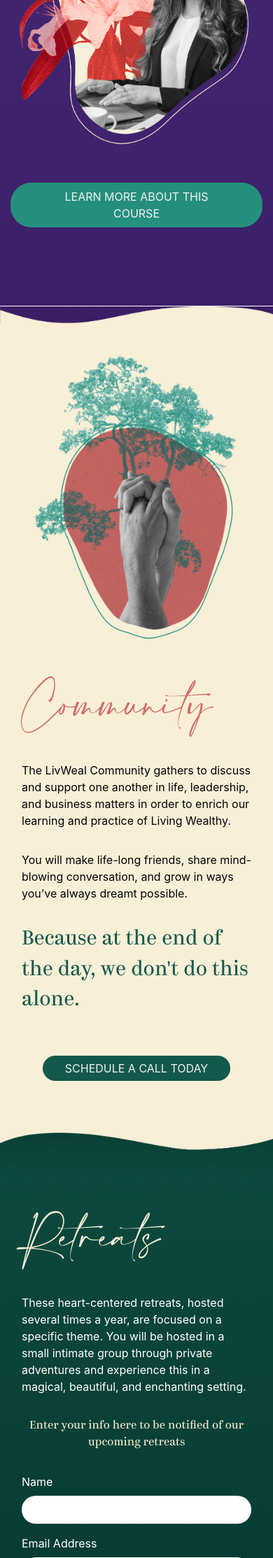
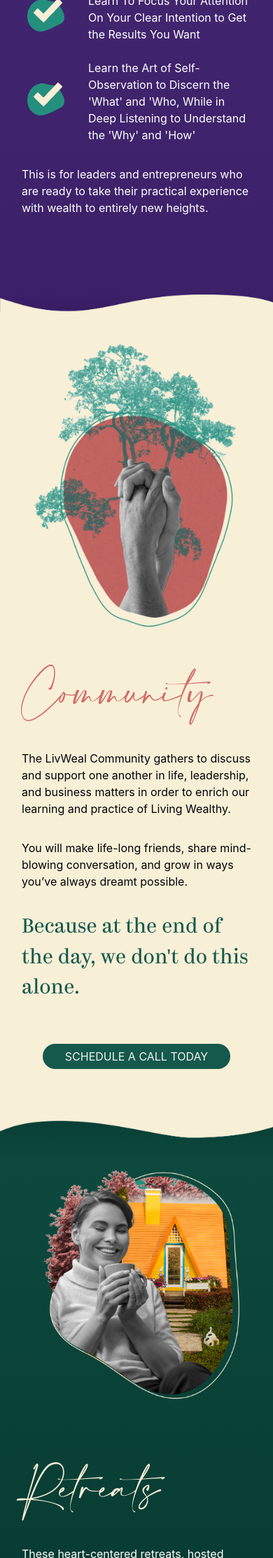
Before and after one commit to emjaygabriel/livweal-test-pages, a PHP site: page / in a window 390 px wide. Shown: the part 2040-4267 px from the top of the page at 70% size. Run offline with PHP 8.4, Linux system fonts and the light colour scheme.

Commit message:
responsive update

```diff
--- a/livweal-website/assets/sass/main.scss
+++ b/livweal-website/assets/sass/main.scss
@@ -6,8 +6,11 @@
     position: relative;
     .logo {
         display: inline-block;
-        margin-left: 1rem;
+        margin-left: 2rem;
         margin-top: 1rem;
+        img {
+            width: 222px;
+        }
     }
 
     nav {
@@ -19,7 +22,7 @@
             color: $light_color;
             border-radius: 30px;
             font-size: 1.2rem;
-            filter: drop-shadow(-1px 5px 3px #aaaaaa);
+            // filter: drop-shadow(-1px 5px 3px #aaaaaa);
         }
         .start-here:hover { text-decoration: none; }
         ul {
@@ -57,6 +60,9 @@
     z-index: 6;
     top: 1rem;
     left: 1rem;
+    img {
+        width: 130px;
+    }
   }
   h1 {
     position: fixed;
@@ -202,6 +208,9 @@
     .footer-logo {
         display: inline-block;
         margin-top: 1rem;
+        img {
+            width: 300px;
+        }
     }
     .footer-menu {
         margin: 0;
@@ -227,6 +236,10 @@
     padding: 1rem;
     .footer-logo {
         text-align: center;
+        margin-bottom: 2rem;
+        img {
+            width: 300px;
+        }
     }
     .social-media {
         text-align: center;
--- a/livweal-website/assets/sass/offerings.scss
+++ b/livweal-website/assets/sass/offerings.scss
@@ -227,13 +227,15 @@
                         display: block;
                         font-size: 1.2rem;
                         color: $light_color;
-                        line-height: 1.5;
+                        font-family: $font_kazimir;
+                        margin-bottom: 0;
+                        line-height: 2;
                     }
                     input[type=text] {
                         border: 0;
                         border-radius: 30px;
                         width: 100%;
-                        padding: 0.5rem;
+                        padding: 0.5rem 1rem;
                     }
                     &.last-field {
                         margin-bottom: 2rem;
@@ -263,6 +265,7 @@
     .offerings_courses_bottom {
         img {
             width: 100%;
+            vertical-align: top;
         }
     }
     .offerings_retreat_top {
@@ -356,6 +359,32 @@
 
             }
         }
+        .offerings_community {
+            .community-right-side {
+                padding-left: 4rem;
+                padding-right: 4rem;
+                padding-bottom: 5rem;
+                padding-top: 5rem;
+                h2 {
+                    font-size: $md_heading;
+                    margin-top: 4rem;
+                }
+                h3 {
+                    font-size: $md_subheading;
+                }
+                p {
+                    font-size: $md_paragraph_heading;
+                }
+                .standard-button {
+                    font-size: $md_button_size;
+                    padding-left: 2rem;
+                    padding-right: 2rem;
+                }
+            }
+            .community-left-side {
+                padding: 2rem 2rem;
+            }
+        }
         .offerings_retreat {
             padding-bottom: 10rem;
             .retreat-left-side {
@@ -423,6 +452,7 @@
             }
         }
         .offerings_courses {
+
             .courses-left-side {
                 padding-left: 2rem;
                 ul {
@@ -501,11 +531,40 @@
 @media screen and (max-width: 991px) {
     #body_section {
         .offerings_courses {
+            .row {
+                display: flex;
+				flex-direction: column-reverse;
+            }
             .courses-left-side {
                 ul {
                     height: 580px;
                     transform: scale(0.9);
                     transform-origin: left top;
+                }
+                p:first-child {
+                    margin-bottom: 2rem;
+                }
+                p:last-child {
+                    margin-bottom: 0;
+                }
+            }
+            .courses-right-side {
+                margin-bottom: 7rem;
+            }
+        }
+        .offerings_retreat {
+            padding-bottom: 10rem;
+            .row {
+                display: flex;
+				flex-direction: column-reverse;
+                .retreat-right-side {
+                    margin-bottom: 5rem;
+                }
+            }
+            .standard-form {
+                .row {
+                    display: block;
+                    flex-direction: column;
                 }
             }
         }
@@ -538,7 +597,11 @@
             }
         }
         .offerings_courses {
+            .row {
+                display: flex;
+				flex-direction: column-reverse;
                 .courses-right-side {
+                    margin-bottom: 2rem;
                     .standard-button {
                         font-size: $xs_button_size;
                     }
@@ -587,10 +650,12 @@
 
                 }
             }
+        }
         .offerings_community {
             .community-right-side {
                 padding-left: 1rem;
                 padding-right: 1rem;
+                padding-top: 0;
                 h2 {
                     font-size: $xs_heading;
                     margin-top: 2rem;
@@ -613,6 +678,9 @@
         }
         .offerings_retreat {
             padding-bottom: 10rem;
+            .row {
+                display: flex;
+				flex-direction: column-reverse;
                 .retreat-left-side {
                     padding-left: 1rem;
                     padding-right: 1rem;
@@ -632,6 +700,7 @@
                             label {
                                 font-size: $xs_paragraph;
                                 display:block;
+                                margin-bottom: 0.250rem;
                             }
                             input[type=text] {
                                 width: 100%;
@@ -650,8 +719,10 @@
                 }
                 .retreat-right-side {
                     padding: 0 2rem;
+                    margin-bottom: 2rem;
                     img { width: 100%; }
                 }
             }
         }
     }
+}
--- a/livweal-website/index.html
+++ b/livweal-website/index.html
@@ -27,15 +27,15 @@
                 <li><a href="#">Contact</a></li>
             </ul>
         </nav>
-        <a href="#" class="logo"><img src="assets/images/logo-desktop.png" /></a>
+        <a href="#" class="logo"><img src="assets/images/LivwealLogo_GRN.png" /></a>
     </header>
     <!-- END HEADER DESKTOP -->
 
     <!-- HEADER MOBILE -->
     <header id="header_mobile">
         <a href="#" class="header-logo">
-            <img class="menu-on" src="assets/images/logo-menu-active.png" style="display: none;" />
-            <img class="menu-off" src="assets/images/logo-normal.png" style="display: inline-block;" />
+            <img class="menu-on" src="assets/images/LivwealLogo_WHT.png" style="display: none;" />
+            <img class="menu-off" src="assets/images/LivwealLogo_GRN.png" style="display: inline-block;" />
         </a>
 
         <input id="main-menu-toggle" type="checkbox" />
@@ -64,7 +64,7 @@
         <section class="offerings_hero">
             <div class="hero_main_title">
                 <h1>
-                    <span>Livweal</span>
+                    <span>LivWeal</span>
                     <span>Offerings</span>
                 </h1>
                 <h3>
@@ -178,7 +178,7 @@
         <div class="container-fluid">
             <div class="row">
                 <div class="col-xl-4 col-lg-4 col-md-12 col-sm-12 col-xs-12">
-                    <a href="#" class="footer-logo"><img src="assets/images/footer-logo.png" /></a>
+                    <a href="#" class="footer-logo"><img src="assets/images/LivwealLogo_WHT.png" /></a>
                 </div>
                 <div class="col-xl-4 col-lg-4 col-md-12 col-sm-12 col-xs-12">
                     <div class="newsletter-box">
@@ -245,7 +245,7 @@
         </div>
         <div class="footer-logo">
             <a href="#">
-                <img src="assets/images/footer-logo-mobile.png" />
+                <img src="assets/images/LivwealLogo_WHT.png" />
             </a>
         </div>
     </footer>
```
Also changed, not shown: livweal-website/assets/images/LivwealLogo_GRN.png (added), livweal-website/assets/images/LivwealLogo_WHT.png (added), livweal-website/assets/images/offerings/test-logo.png (added), livweal-website/assets/sass/main.min.css, livweal-website/assets/sass/offerings.min.css, 2 other files. Lines whose indentation alone changed are shown as unchanged.
